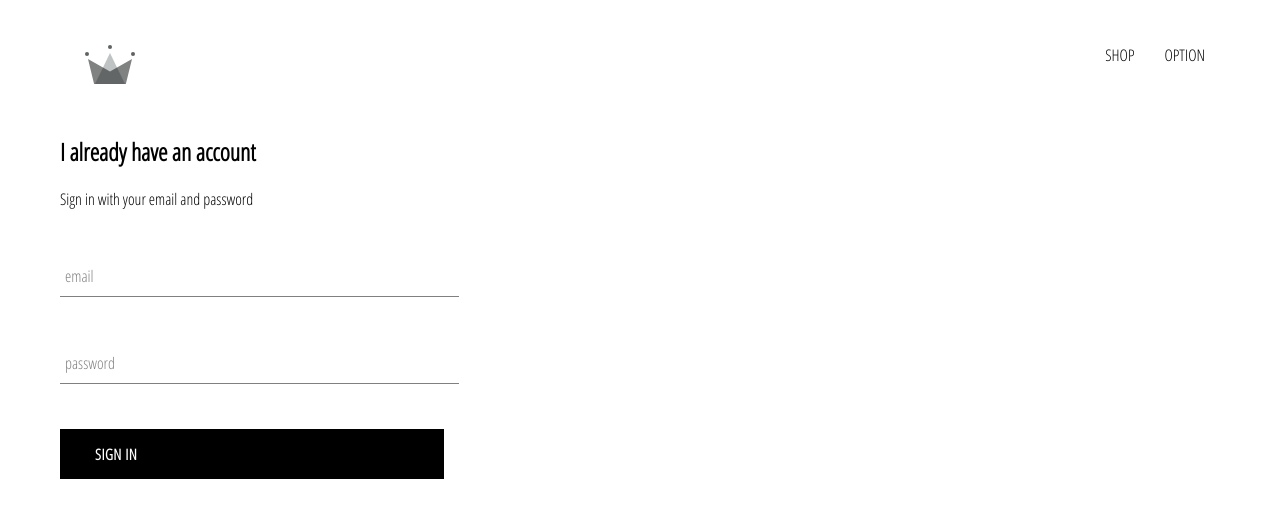
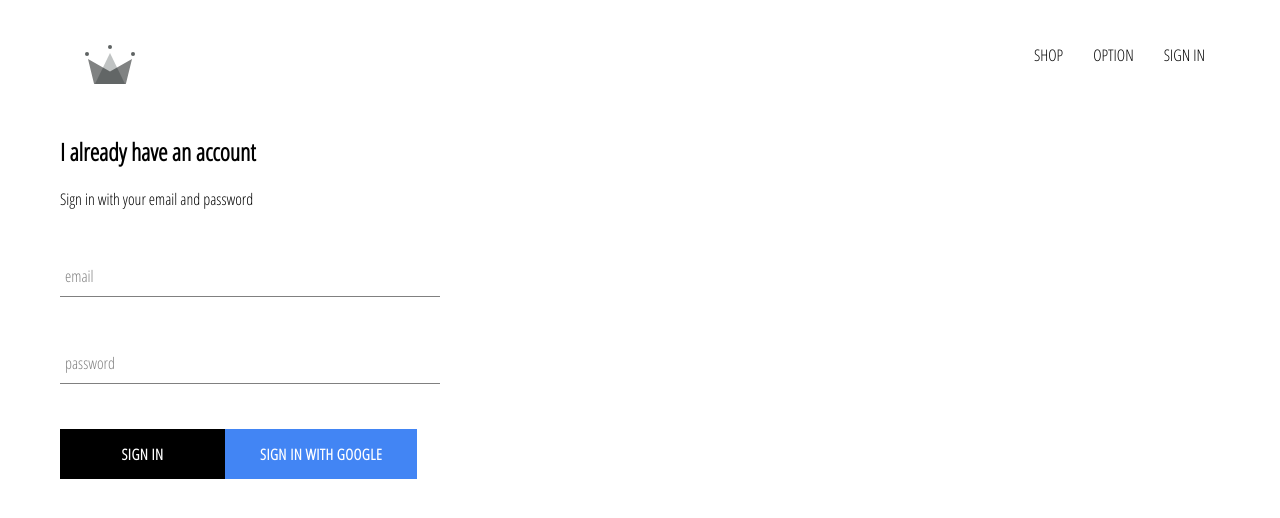
Before and after one commit to emmaxy07/crwn-clothing, a React (Create React App) app: page /signin in a window 1280 px wide. Shown: the top 518 px of the page. Built offline with nearby package versions, Linux system fonts and the light colour scheme; no server answers.

Commit message:
integrated firebase into application, created sign in page with sign in component and sign in with with google

```diff
--- a/package.json
+++ b/package.json
@@ -6,6 +6,7 @@
     "@testing-library/jest-dom": "^5.16.1",
     "@testing-library/react": "^11.2.7",
     "@testing-library/user-event": "^12.8.3",
+    "firebase": "^9.6.1",
     "node-sass": "^7.0.0",
     "react": "^17.0.2",
     "react-dom": "^17.0.2",
--- a/src/App.css
+++ b/src/App.css
@@ -7,3 +7,7 @@
   text-decoration: none;
   color: black;
 }
+
+* {
+  box-sizing: border-box;
+}
--- a/src/App.js
+++ b/src/App.js
@@ -1,16 +1,37 @@
-import React from 'react';
+import React, { Component } from 'react';
 import { Switch, Route } from 'react-router-dom';
 import './App.css';
 import HomePage from './pages/homepage/homepage.component';
 import ShopPage from './components/shop/shop.component';
 import Header from './components/header/header.component'
 import SignInAndSignUpPage from './pages/sign-in-and-sign-up/sign-in-and-sign-up.component';
+import { auth } from './firebase/firebase.utils'
 
 
-function App() {
+class App extends Component {
+  constructor(){
+    super()
+
+    this.state = {
+      currentUser: null
+    }
+  }
+
+  unsubscribeFromAuth = null
+
+  componentDidMount(){
+    this.unsubscribeFromAuth = auth.onAuthStateChanged(user => {
+      this.setState({ currentUser: user })
+    })
+  }
+
+  componentWillUnmount(){
+    this.unsubscribeFromAuth()
+  }
+  render(){
   return (
     <div>
-      <Header />
+      <Header currentUser={this.state.currentUser} />
       <Switch>
       <Route exact path='/' component={HomePage} />
       <Route path='/shop' component={ShopPage} />
@@ -18,6 +39,7 @@
       </Switch>
     </div>
   );
+  }
 }
 
 export default App;
--- a/src/components/custom-button/custom-button.component.jsx
+++ b/src/components/custom-button/custom-button.component.jsx
@@ -2,8 +2,8 @@
 
 import './custom-button.styles.scss'
 
-const CustomButton = ({ children, ...otherProps}) => (
-    <div className='custom-button' {...otherProps}>{children}</div>
+const CustomButton = ({ children, isGoogleSignIn, ...otherProps}) => (
+    <button className={`${isGoogleSignIn ? 'google-sign-in': ''} custom-button`} {...otherProps}>{children}</button>
 )
 
 export default CustomButton
--- a/src/components/custom-button/custom-button.styles.scss
+++ b/src/components/custom-button/custom-button.styles.scss
@@ -19,4 +19,14 @@
       color: black;
       border: 1px solid black;
     }
+
+    &.google-sign-in {
+        background-color: #4285f4;
+        color: white;
+    }
+
+    &.hover {
+        background-color: #357ae8;
+        border: none;
+    }
   }
--- a/src/components/header/header.component.jsx
+++ b/src/components/header/header.component.jsx
@@ -1,10 +1,11 @@
 import React from "react";
 import { Link } from 'react-router-dom'
 import { ReactComponent as Logo } from '../../assets/crown.svg';
+import { auth } from '../../firebase/firebase.utils'
 
 import './header.styles.scss'
 
-const Header = () => (
+const Header = ({ currentUser }) => (
     <div className='header'>
         <Link className='logo-container' to='/'>
             <Logo className='logo' />
@@ -16,6 +17,12 @@
             <Link className='option' to='/shop'>
                 OPTION
             </Link>
+            {
+                currentUser ?
+                <div className='option' onClick={() => auth.signOut()}>SIGN OUT</div>
+                :
+                <Link className='option' to='/signin'>SIGN IN</Link>
+            }
         </div>
     </div>
 )
--- a/src/components/header/header.styles.scss
+++ b/src/components/header/header.styles.scss
@@ -20,6 +20,7 @@
 
       .option {
         padding: 10px 15px;
+        cursor: pointer;
       }
     }
   }
--- a/src/components/sign-in/sign-in.component.jsx
+++ b/src/components/sign-in/sign-in.component.jsx
@@ -5,6 +5,8 @@
 import CustomButton from "../custom-button/custom-button.component";
 
 import './sign-in.styles.scss'
+
+import { signInWithGoogle } from '../../firebase/firebase.utils'
 
 class SignIn extends Component {
     constructor(props){
@@ -39,8 +41,10 @@
 
                     <FormInput name="password" type="password" label="password" value={this.state.password} handleChange={this.handleChange} required />
 
-
+                    <div>
                     <CustomButton type='submit'>Sign In</CustomButton>
+                    <CustomButton onClick={signInWithGoogle} isGoogleSignIn>{' '}Sign In With Google{' '}</CustomButton>
+                    </div>
                 </form>
             </div>
         )
--- a/src/components/sign-in/sign-in.styles.scss
+++ b/src/components/sign-in/sign-in.styles.scss
@@ -1,9 +1,14 @@
 .sign-in {
-    width: 30vw;
+    width: 380px;
     display: flex;
     flex-direction: column;
 
     .title{
         margin: 10px 0;
     }
+
+    .buttons {
+        display: flex;
+        justify-content: space-between;
+    }
 }
--- /dev/null
+++ b/src/firebase/firebase.utils.js
@@ -0,0 +1,24 @@
+import firebase from 'firebase/compat/app'
+import 'firebase/compat/firestore'
+import 'firebase/compat/auth'
+
+const config = {
+    apiKey: "AIzaSyDXSkPoJMm636mgcEvUlZb50xT5nvW-1mw",
+    authDomain: "crwn-db-e96f4.firebaseapp.com",
+    projectId: "crwn-db-e96f4",
+    storageBucket: "crwn-db-e96f4.appspot.com",
+    messagingSenderId: "747586400976",
+    appId: "1:747586400976:web:1b726a3a189c01ecd364d5",
+    measurementId: "G-P4G3JNZCMS"
+}
+
+firebase.initializeApp(config)
+
+export const auth = firebase.auth()
+export const firestore = firebase.firestore()
+
+const provider = new firebase.auth.GoogleAuthProvider()
+provider.setCustomParameters({ prompt: 'select_account' })
+export const signInWithGoogle = () => auth.signInWithPopup(provider)
+
+export default firebase
```
Also changed, not shown: 1 other file (tests, documents, lock files or other folders).
